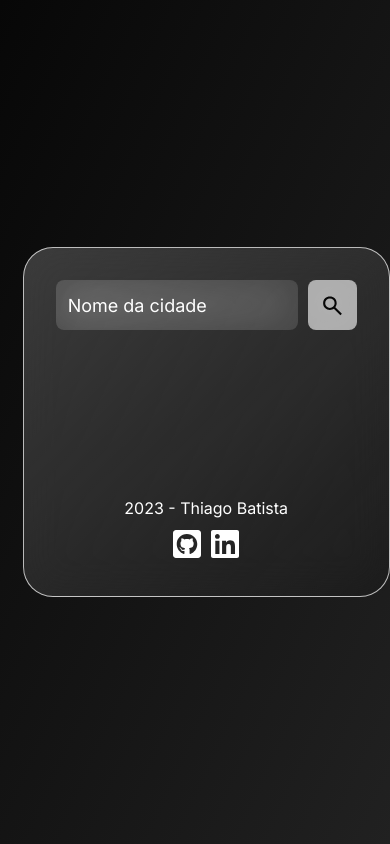
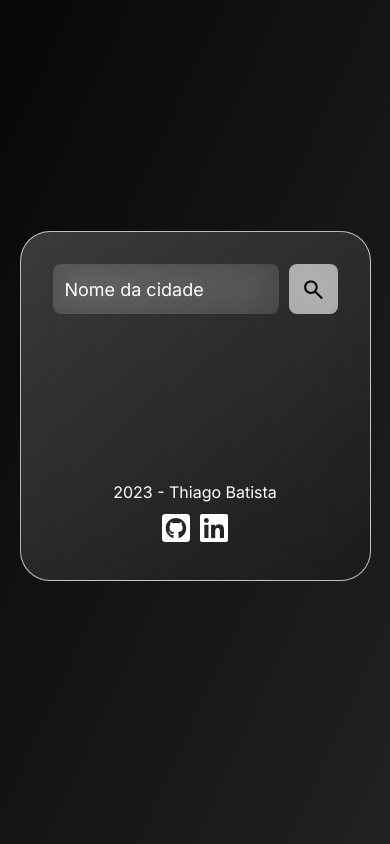
Before and after one commit to ThiagoSantosBatista/previsaoDoTempo, a React (Vite) app: page / in a window 390 px wide. Built offline with nearby package versions, Linux system fonts and the light colour scheme.

Commit message:
style: deixando responsivo

```diff
--- a/src/components/CardCidade/styles.ts
+++ b/src/components/CardCidade/styles.ts
@@ -23,4 +23,8 @@ export const CardCidade = styled.section`
     font-weight: 600;
     word-break: break-word;
   }
+
+  @media screen and (max-width: 950px) {
+    padding: 4rem 3.2rem;
+  }
 `;
--- a/src/components/CardDados/styles.ts
+++ b/src/components/CardDados/styles.ts
@@ -5,12 +5,15 @@ export const CardDados = styled.section`
   display: flex;
   flex-direction: column;
   justify-content: center;
-  min-width: 46.2rem;
-  max-width: 46.2rem;
+  width: 100%;
   padding: 3.2rem;
   border-radius: 3rem;
   border: 0.1rem solid rgba(255, 255, 255, 0.7);
-  background: linear-gradient(to right bottom, rgba(255, 255, 255, 0.2), rgba(255, 255, 255, 0));
+  background: linear-gradient(
+    to right bottom,
+    rgba(255, 255, 255, 0.2),
+    rgba(255, 255, 255, 0)
+  );
   backdrop-filter: blur(2rem);
 `;
 
@@ -19,7 +22,7 @@ export const TempoHeader = styled.header`
   justify-content: space-between;
   margin-bottom: 4rem;
 
-  img{
+  img {
     height: 10rem;
     width: 10rem;
   }
@@ -44,7 +47,12 @@ export const TempoContent = styled.div`
 export const DadosUl = styled.ul`
   display: flex;
   justify-content: space-between;
-  gap: 3rem;
+  gap: 10rem;
+
+  @media screen and (max-width: 550px) {
+    flex-direction: column;
+    gap: 2rem;
+  }
 `;
 
 export const DadosItem = styled.li`
--- a/src/components/Main/styles.ts
+++ b/src/components/Main/styles.ts
@@ -2,15 +2,13 @@ import styled from "styled-components";
 
 export const Main = styled.main`
   display: grid;
-  grid-template-columns: auto 1fr;
+  grid-template-columns: auto auto;
   grid-template-rows: 1fr 1fr;
   grid-template-areas:
     "search    cidade"
     "search    dados";
   gap: 1.6rem;
-  max-width: 144rem;
-  margin: 0 auto;
-  padding: 6.4rem 5%;
+  margin: 6.4rem 0;
 
   &.erro .error {
     display: block;
@@ -24,4 +22,13 @@ export const Main = styled.main`
       display: none;
     }
   }
+
+  @media screen and (max-width: 950px) {
+    grid-template-columns: auto;
+    grid-template-rows: repeat(3, auto);
+    grid-template-areas:
+      "search"
+      "cidade"
+      "dados ";
+  }
 `;
--- a/src/components/Search/styles.ts
+++ b/src/components/Search/styles.ts
@@ -5,7 +5,7 @@ export const Section = styled.section`
   display: flex;
   flex-direction: column;
   justify-content: space-between;
-  width: 36.7rem;
+  width: 100%;
   min-height: 35rem;
   padding: 3.2rem;
   border-radius: 3rem;
@@ -16,6 +16,10 @@ export const Section = styled.section`
     rgba(255, 255, 255, 0)
   );
   backdrop-filter: blur(2rem);
+
+  @media screen and (max-width: 950px) {
+
+  }
 `;
 
 export const Article = styled.article`
--- a/src/styles/GlobalStyle.ts
+++ b/src/styles/GlobalStyle.ts
@@ -19,6 +19,10 @@ const GlobalStyle = createGlobalStyle`
     color: #ffffff;
     background: linear-gradient(to right bottom, #070707, #212121);
     font-size: 1.6rem;
+    max-width: 144rem;
+    margin: 0 auto;
+    padding: 0 5%;
+
   }
   img{
       display: block;
```
